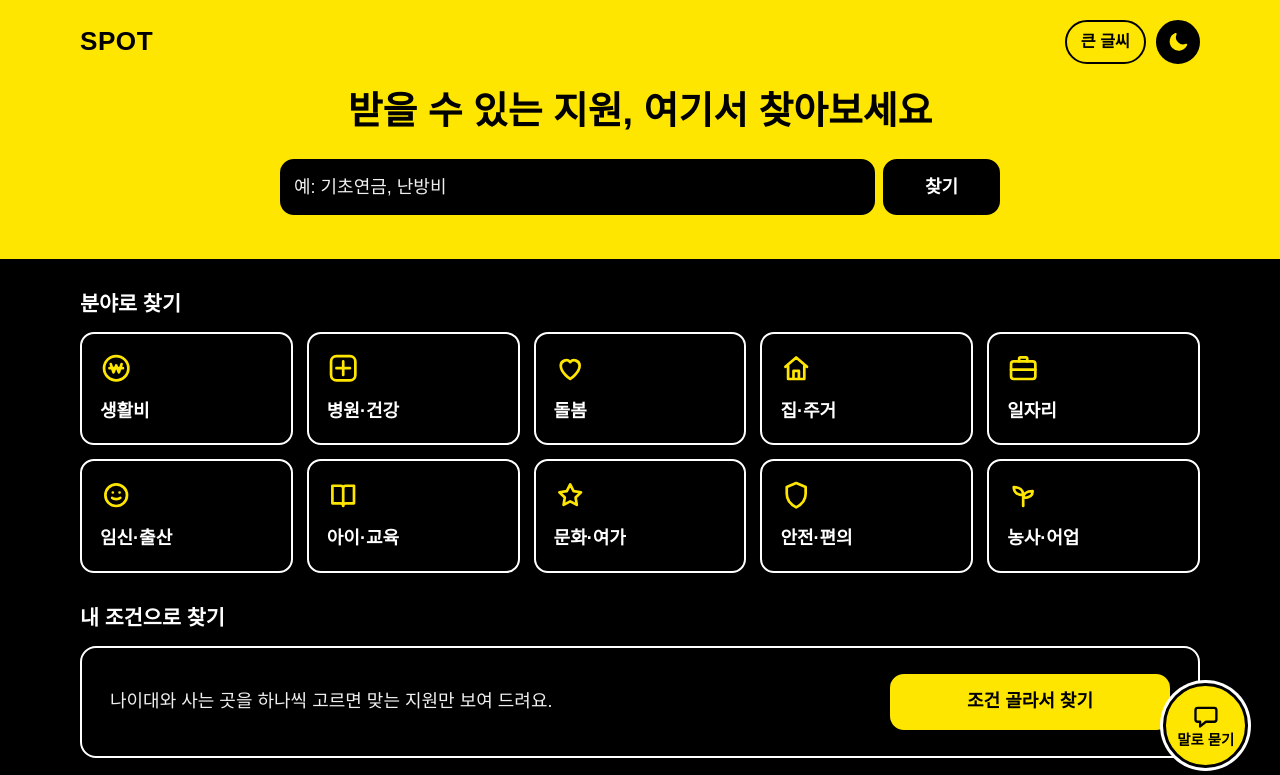
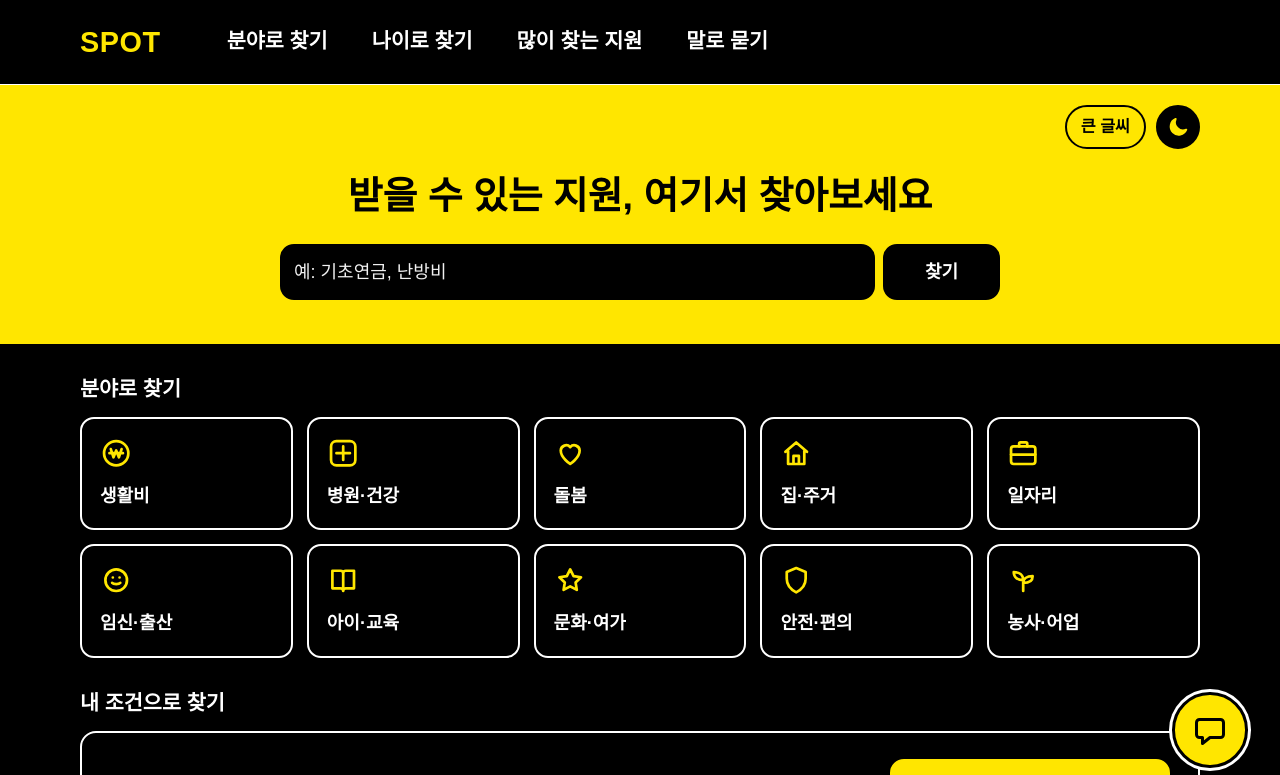
Before and after one commit to ginjuns/SPOT, a plain HTML site: page web/index.html in a window 1280 px wide. Both pictures are taken after a click on the button "꺼짐". Shown: the top 775 px of the page. Drawn offline with Linux system fonts and the light colour scheme.

Commit message:
컴퓨터 화면에 마우스를 올리면 펼쳐지는 위쪽 메뉴 추가, 말로 묻기 버튼은 그림만 표시

```diff
--- a/web/css/style.css
+++ b/web/css/style.css
@@ -208,6 +208,9 @@ html[data-contrast="1"] a.hero-pill:not(.btn) { color: var(--primary-text); }
 .cat-list .field-name { margin: 0 0 6px; }
 .cat { min-height: 46px; justify-content: flex-start; border-color: transparent; background: transparent; font-weight: 500; text-align: left; }
 .cat.on { border-color: var(--primary); background: var(--primary); color: var(--primary-text); font-weight: 700; }
+
+/* 컴퓨터 화면의 위쪽 메뉴 (js/nav.js). 휴대폰에서는 숨긴다 */
+.site-nav { display: none; }
 
 /* 채팅 창 안에 들어간 채팅 화면 (컴퓨터) */
 .embed .topbar { display: none; }
@@ -522,5 +525,72 @@ html[data-contrast="1"] a:not(.btn) { color: #ffe600; }
   .page.wide .topbar { max-width: 360px; }
   .page.wide .notice { margin-top: 28px; }
 
-  .chat-fab { right: 32px; bottom: 32px; }
+  /* 말로 묻기 버튼: 컴퓨터에서는 그림만 둔다 (이름은 aria-label 로 읽어 준다. 사용자 요청) */
+  .chat-fab { right: 32px; bottom: 32px; width: 4.2rem; height: 4.2rem; }
+  .chat-fab .fab-label { display: none; }
+  .chat-fab .fab-icon { width: 2rem; height: 2rem; }
+
+  /* 위쪽 메뉴: 흰 띠에 이름과 메뉴. 메뉴에 마우스를 올리면 아래로 전체 메뉴가 펼쳐진다 */
+  .site-nav {
+    display: block;
+    position: relative;
+    z-index: 7;
+    background: var(--surface);
+    border-bottom: 1px solid var(--line);
+  }
+  .site-nav-inner {
+    display: flex;
+    align-items: center;
+    gap: 48px;
+    max-width: 1184px;
+    min-height: 84px;
+    margin: 0 auto;
+    padding: 0 32px;
+  }
+  .site-logo { font-size: 1.6rem; font-weight: 800; letter-spacing: 0.02em; color: var(--primary); text-decoration: none; }
+  html[data-contrast="1"] a.site-logo { color: var(--primary); }
+  .site-menu { display: flex; gap: 8px; margin: 0; padding: 0; list-style: none; }
+  .site-menu-btn {
+    min-height: 60px;
+    padding: 0 18px;
+    border: 0;
+    border-bottom: 3px solid transparent;
+    background: none;
+    color: var(--text);
+    font: inherit;
+    font-size: 1.15rem;
+    font-weight: 800;
+    cursor: pointer;
+  }
+  .site-menu-btn.on { color: var(--primary); border-bottom-color: var(--primary); }
+  .mega {
+    display: none;
+    position: absolute;
+    top: 100%;
+    left: 0;
+    right: 0;
+    border-bottom: 1px solid var(--line);
+    background: var(--surface);
+    box-shadow: 0 14px 28px rgba(17, 24, 39, 0.14);
+  }
+  .site-nav.open .mega { display: block; }
+  .mega-inner {
+    display: grid;
+    grid-template-columns: 2fr 1fr 1fr 1fr;
+    gap: 32px;
+    max-width: 1184px;
+    margin: 0 auto;
+    padding: 28px 32px 32px;
+  }
+  .mega-col h2 { margin: 0 0 10px; padding-bottom: 10px; border-bottom: 2px solid var(--line); font-size: 1.1rem; font-weight: 800; }
+  .mega-col.on h2 { color: var(--primary); border-bottom-color: var(--primary); }
+  .mega-col ul { display: grid; gap: 2px; margin: 0; padding: 0; list-style: none; }
+  .mega-col.wide ul { grid-template-columns: 1fr 1fr; column-gap: 16px; }
+  .mega-col a { display: block; padding: 8px 10px; border-radius: 8px; color: var(--text); text-decoration: none; }
+  .mega-col a:hover { background: var(--soft); color: var(--primary); text-decoration: underline; }
+  .mega-col .muted { margin: 10px 10px 0; }
+
+  /* 시작 화면: 이름은 위쪽 메뉴에 있으므로 파란 띠에서는 빼고, 화면 설정 버튼만 오른쪽에 둔다 */
+  .hero .brand { display: none; }
+  .hero-top { justify-content: flex-end; }
 }
--- a/web/index.html
+++ b/web/index.html
@@ -59,8 +59,9 @@
     <p class="notice">이 서비스는 혜택을 찾아 안내해 드려요. 받을 수 있는지는 신청하는 곳에서 최종 확인해 주세요.</p>
   </div>
 
-  <a class="chat-fab" href="chat.html" aria-label="말로 물어보기"><svg class="fab-icon" aria-hidden="true" viewBox="0 0 24 24"><path d="M5 5h14a2 2 0 0 1 2 2v8a2 2 0 0 1-2 2h-7l-5 4v-4H5a2 2 0 0 1-2-2V7a2 2 0 0 1 2-2z"/></svg>말로 묻기</a>
+  <a class="chat-fab" href="chat.html" aria-label="말로 물어보기"><svg class="fab-icon" aria-hidden="true" viewBox="0 0 24 24"><path d="M5 5h14a2 2 0 0 1 2 2v8a2 2 0 0 1-2 2h-7l-5 4v-4H5a2 2 0 0 1-2-2V7a2 2 0 0 1 2-2z"/></svg><span class="fab-label">말로 묻기</span></a>
 
+  <script src="js/nav.js"></script>
   <script src="js/home.js"></script>
   <script src="js/fab.js"></script>
 </body>
--- /dev/null
+++ b/web/js/nav.js
@@ -0,0 +1,164 @@
+// 컴퓨터 화면(폭 900px 이상)의 위쪽 메뉴. 메뉴 이름에 마우스를 올리면 아래로 전체 메뉴가 펼쳐진다.
+// 휴대폰에서는 CSS 로 숨긴다 (휴대폰 배치는 바꾸지 않는다).
+// 키보드(Tab)로 들어와도 펼쳐지고, Esc 를 누르거나 바깥을 누르면 닫힌다.
+(function () {
+  "use strict";
+
+  const cat = (value, label) => [label, "search.html?result=1&category=" + encodeURIComponent(value)];
+  const word = (q) => [q, "search.html?result=1#q=" + encodeURIComponent(q)];
+
+  // 분야 값과 이름은 data/options.json 의 category 와 같게 둔다
+  const MENUS = [
+    {
+      title: "분야로 찾기",
+      wide: true,   // 항목이 많아서 두 줄로 늘어놓는다
+      items: [
+        cat("생활안정", "생활비"), cat("보건·의료", "병원·건강"), cat("보호·돌봄", "돌봄"),
+        cat("주거·자립", "집·주거"), cat("고용·창업", "일자리"), cat("임신·출산", "임신·출산"),
+        cat("보육·교육", "아이·교육"), cat("문화·환경", "문화·여가"), cat("행정·안전", "안전·편의"),
+        cat("농림축산어업", "농사·어업"),
+      ],
+    },
+    {
+      title: "나이로 찾기",
+      items: [
+        ["조건 하나씩 골라서 찾기", "search.html"],
+        ["청년 (19~34세)", "search.html?result=1&age_group=19_34"],
+        ["중장년 (50~64세)", "search.html?result=1&age_group=50_64"],
+        ["어르신 (65~74세)", "search.html?result=1&age_group=65_74"],
+        ["75세 이상", "search.html?result=1&age_group=75plus"],
+      ],
+    },
+    {
+      title: "많이 찾는 지원",
+      items: [word("기초연금"), word("난방비"), word("병원비"), word("노인일자리"), word("출산"), word("월세")],
+    },
+    {
+      title: "말로 묻기",
+      items: [["말로 물어보기", "chat.html", "chat"]],
+      note: "정책 이름을 몰라도 지금 상황을 말씀하시면 찾아 드려요.",
+    },
+  ];
+
+  function el(tag, className, text) {
+    const node = document.createElement(tag);
+    if (className) node.className = className;
+    if (text) node.textContent = text;
+    return node;
+  }
+
+  const header = el("header", "site-nav");
+  const inner = el("div", "site-nav-inner");
+  const logo = el("a", "site-logo", "SPOT");
+  logo.href = "index.html";
+  const menu = el("ul", "site-menu");
+  const mega = el("div", "mega");
+  mega.id = "mega-menu";
+  const megaInner = el("div", "mega-inner");
+
+  const topButtons = [];
+  const columns = [];
+
+  MENUS.forEach((m, index) => {
+    const li = el("li");
+    const top = el("button", "site-menu-btn", m.title);
+    top.type = "button";
+    top.setAttribute("aria-expanded", "false");
+    top.setAttribute("aria-controls", "mega-menu");
+    li.append(top);
+    menu.append(li);
+    topButtons.push(top);
+
+    const col = el("section", "mega-col" + (m.wide ? " wide" : ""));
+    col.append(el("h2", "", m.title));
+    const list = el("ul");
+    m.items.forEach(([label, href, kind]) => {
+      const item = el("li");
+      const link = el("a", "", label);
+      link.href = href;
+      if (kind === "chat") link.dataset.chat = "1";
+      item.append(link);
+      list.append(item);
+    });
+    col.append(list);
+    if (m.note) col.append(el("p", "muted", m.note));
+    megaInner.append(col);
+    columns.push(col);
+
+    top.addEventListener("mouseenter", () => open(index));
+    top.addEventListener("focus", () => open(index));
+    // 누르면 펼친다 (마우스를 올리면 이미 펼쳐져 있으므로 닫지 않는다). 닫기는 Esc, 바깥 누르기, 마우스 떠나기
+    top.addEventListener("click", () => open(index));
+    col.addEventListener("mouseenter", () => mark(index));
+  });
+
+  inner.append(logo, menu);
+  mega.append(megaInner);
+  header.append(inner, mega);
+  document.body.prepend(header);
+
+  // ---------- 열고 닫기 ----------
+
+  let closeTimer = null;
+
+  function mark(index) {
+    columns.forEach((c, i) => c.classList.toggle("on", i === index));
+    topButtons.forEach((b, i) => b.classList.toggle("on", i === index));
+  }
+
+  function open(index) {
+    clearTimeout(closeTimer);
+    header.classList.add("open");
+    topButtons.forEach((b) => b.setAttribute("aria-expanded", "true"));
+    mark(index);
+  }
+
+  function close() {
+    clearTimeout(closeTimer);
+    header.classList.remove("open");
+    topButtons.forEach((b) => b.setAttribute("aria-expanded", "false"));
+    mark(-1);
+  }
+
+  // 마우스가 메뉴 밖으로 나가면 잠깐 뒤에 닫는다 (메뉴 이름에서 펼친 메뉴로 옮겨 가는 사이에 닫히지 않게)
+  header.addEventListener("mouseleave", () => {
+    closeTimer = setTimeout(close, 200);
+  });
+  header.addEventListener("mouseenter", () => clearTimeout(closeTimer));
+  header.addEventListener("focusout", (event) => {
+    if (!header.contains(event.relatedTarget)) close();
+  });
+  document.addEventListener("keydown", (event) => {
+    if (event.key === "Escape" && header.classList.contains("open")) {
+      close();
+      topButtons[0].focus();
+    }
+  });
+  document.addEventListener("click", (event) => {
+    if (!header.contains(event.target)) close();
+  });
+
+  // ---------- 메뉴 항목 누르기 ----------
+
+  mega.addEventListener("click", (event) => {
+    const link = event.target.closest("a");
+    if (!link) return;
+    // [말로 물어보기]: 오른쪽 아래 채팅 창을 띄운다 (js/fab.js 가 처리)
+    if (link.dataset.chat) {
+      const fab = document.querySelector(".chat-fab");
+      if (fab) {
+        event.preventDefault();
+        close();
+        fab.click();
+      }
+      return;
+    }
+    // 같은 화면에서 # 뒤(찾는 낱말)만 바뀌면 브라우저가 화면을 다시 읽지 않으므로 직접 다시 연다
+    const target = new URL(link.href);
+    if (target.pathname === location.pathname && target.search === location.search && target.hash !== location.hash) {
+      event.preventDefault();
+      location.href = link.href;
+      location.reload();
+    }
+  });
+})();
--- a/web/service-worker.js
+++ b/web/service-worker.js
@@ -1,6 +1,6 @@
 // SPOT 서비스 워커: 화면 파일(HTML·CSS·JS·아이콘)만 캐시한다. API 응답은 캐시하지 않는다.
 // 화면 파일을 고쳐서 다시 배포할 때는 아래 버전 숫자를 올린다 (옛 캐시가 지워진다).
-const CACHE = "spot-v10";
+const CACHE = "spot-v11";
 
 const SCREEN_FILES = [
   "./",
@@ -15,6 +15,7 @@ const SCREEN_FILES = [
   "js/api.js",
   "js/home.js",
   "js/fab.js",
+  "js/nav.js",
   "js/chat.js",
   "js/search.js",
   "js/policy.js",
```
Also changed, not shown: web/policy.html (+2 -1 lines), web/search.html (+2 -1 lines), web/share.html (+2 -1 lines), 1 other file.
